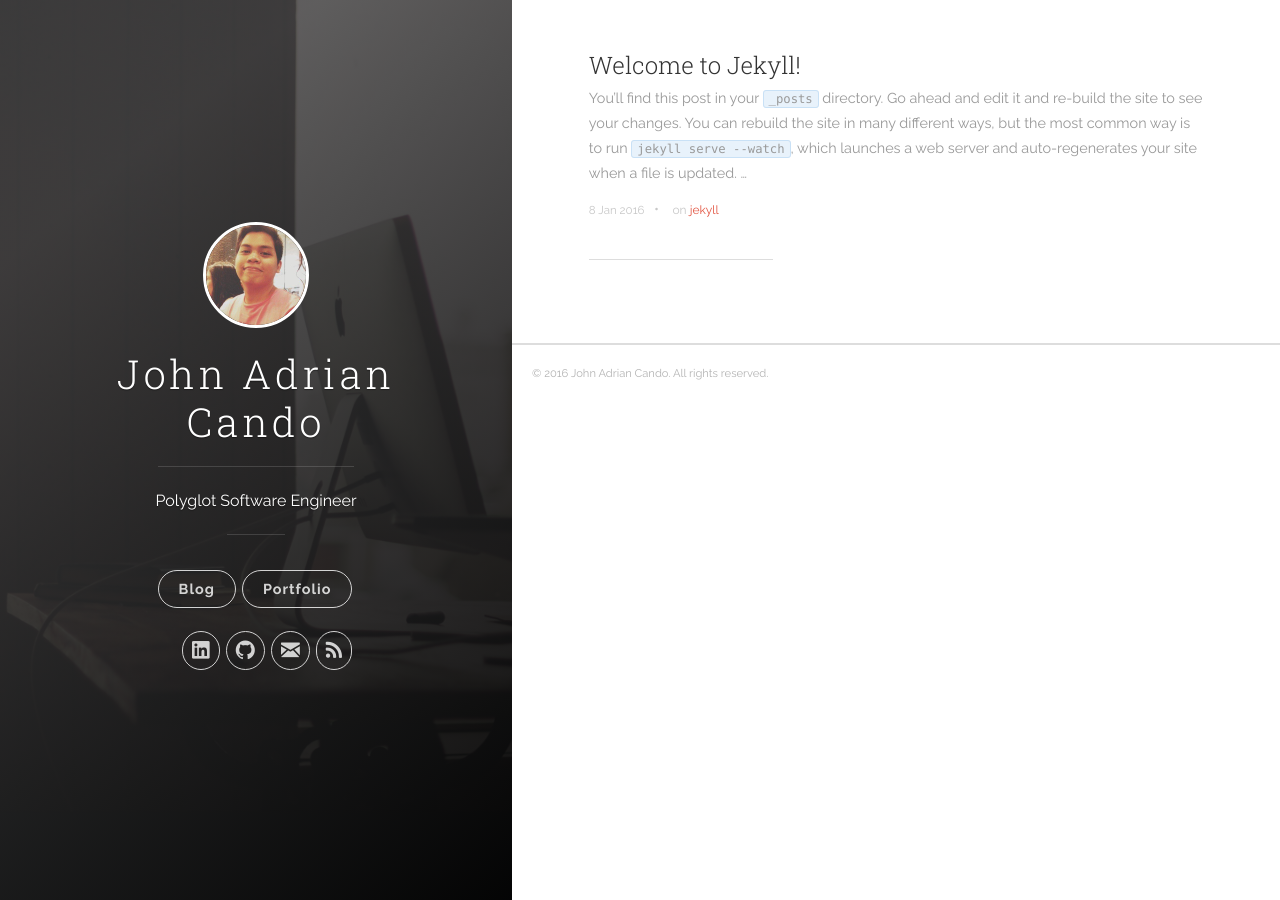
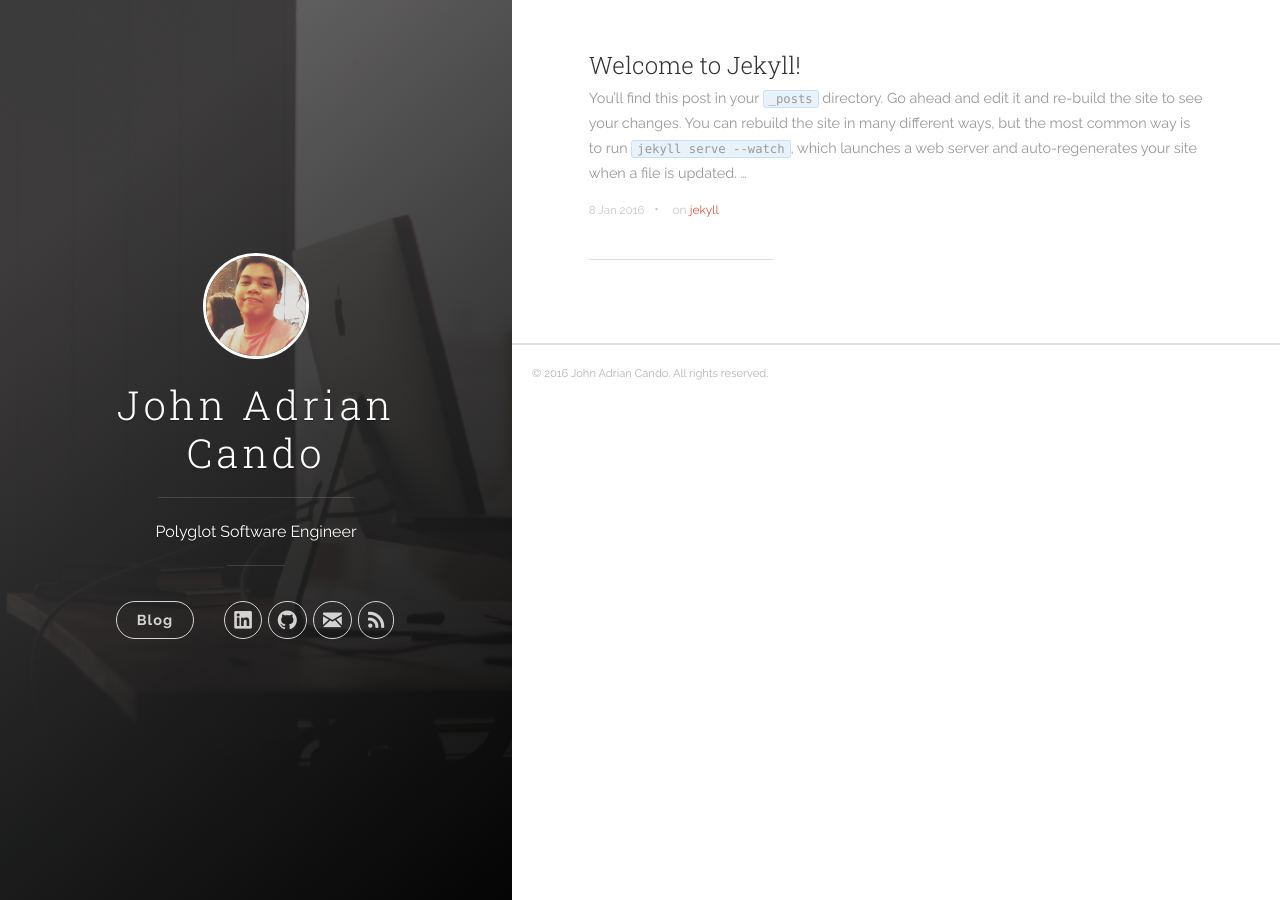
Before and after one commit to godhand1607/godhand1607.github.io, a Jekyll site: the page built from index.html, in a window 1280 px wide. Built offline with Jekyll 4.4.1, drawn with Linux system fonts in a browser that asks for light colours; nearby versions of some CDN libraries; the list of posts is cut into pages by our own code.

Commit message:
Comment out portfolio section

```diff
--- a/_includes/header.html
+++ b/_includes/header.html
@@ -21,10 +21,10 @@
           <nav class="cover-navigation cover-navigation--primary">
             <ul class="navigation">
               <li class="navigation__item"><a href="{{ site.baseurl }}#blog" title="link to {{ site.title }} blog" class="blog-button">Blog</a></li>
-              <li class="navigation__item"><a href="{{ site.baseurl }}#portfolio" title="link to {{ site.title }} porfolio" class="blog-button">Portfolio</a></li>
+<!--              <li class="navigation__item"><a href="{{ site.baseurl }}#portfolio" title="link to {{ site.title }} porfolio" class="blog-button">Portfolio</a></li>-->
             </ul>
           </nav>
-          <br/>
+<!--          <br/>-->
           <nav class="cover-navigation navigation--social">
             <ul class="navigation">
 
```
